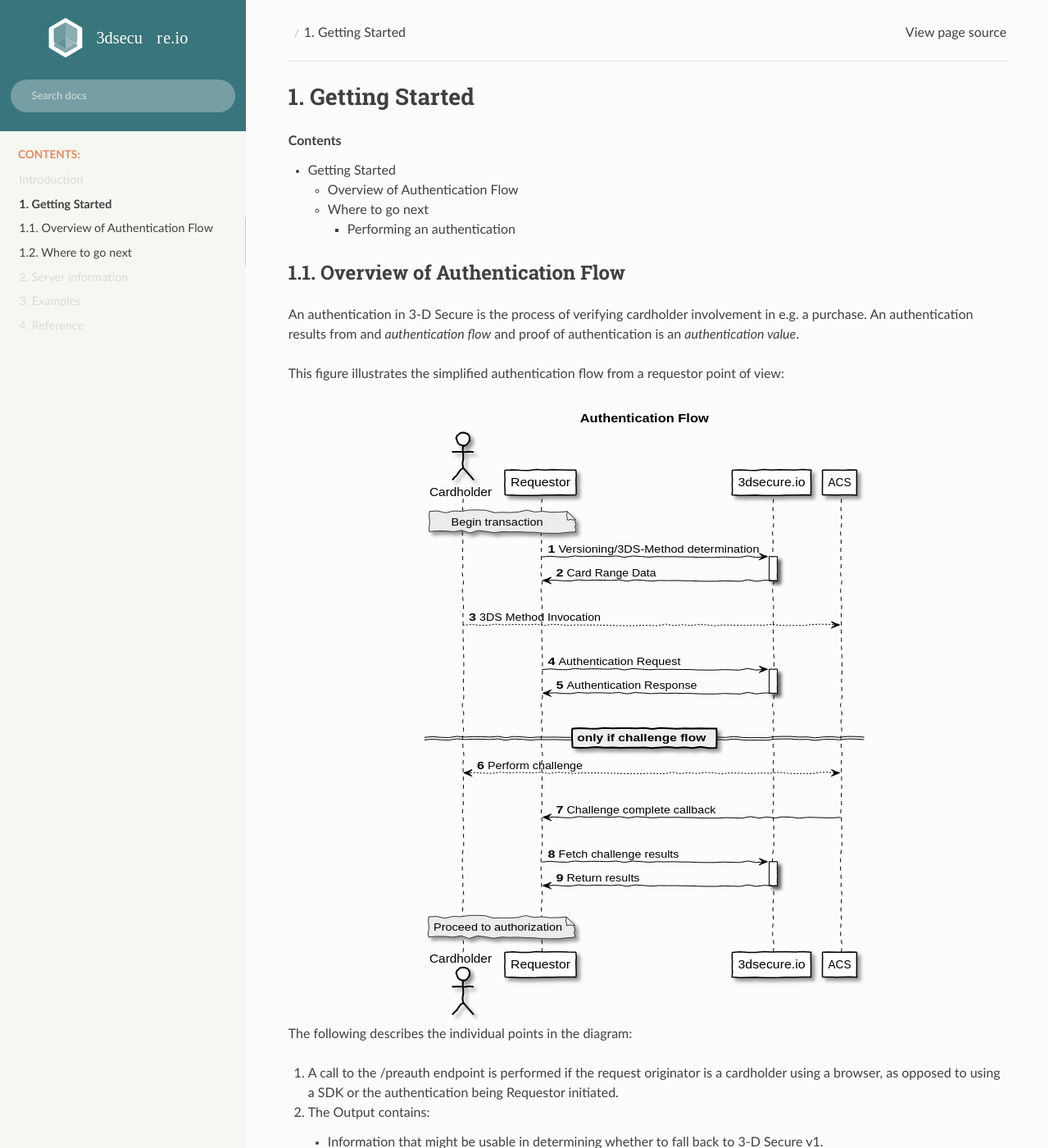
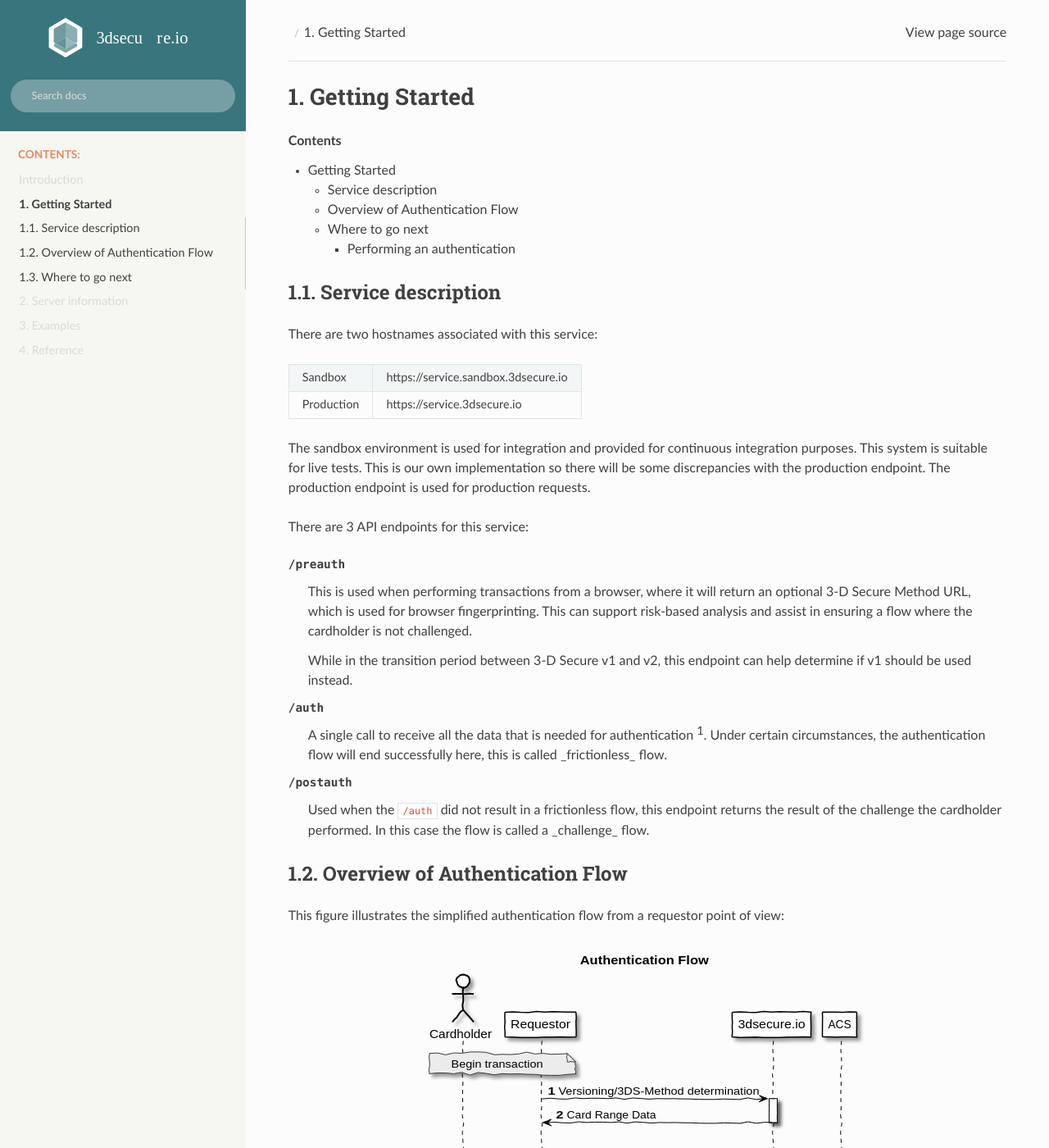
Before and after one commit to clearhaus/3DSv2-api-documentation, a Sphinx documentation site: the page built from source/getting-started.rst, in a window 1280 px wide and 1400 px high. Shown: the whole window at 82% size. Built offline with Sphinx 7.4.7 and the Read the Docs theme 2.0.0, drawn with Linux system fonts in a browser that asks for light colours; some of the changed text lies outside the part shown.

Commit message:
Minor text work in introduction.

```diff
--- a/source/getting-started.rst
+++ b/source/getting-started.rst
@@ -6,12 +6,46 @@ Getting Started
 
 .. contents::
 
+Service description
+===================
+
+There are two hostnames associated with this service:
+
++--------------+-------------------------------------+
+| Sandbox      | https://service.sandbox.3dsecure.io |
++--------------+-------------------------------------+
+| Production   | https://service.3dsecure.io         |
++--------------+-------------------------------------+
+
+The sandbox environment is used for integration and provided for continuous
+integration purposes. This system is suitable for live tests. This is our own
+implementation so there will be some discrepancies with the production
+endpoint.  The production endpoint is used for production requests.
+
+
+There are 3 API endpoints for this service:
+
+/preauth
+  This is used when performing transactions from a browser, where it will return an optional
+  3-D Secure Method URL, which is used for browser fingerprinting.
+  This can support risk-based analysis and assist in ensuring a flow where the cardholder is
+  not challenged.
+
+  While in the transition period between 3-D Secure v1 and v2, this endpoint
+  can help determine if v1 should be used instead.
+
+/auth
+  A single call to receive all the data that is needed for authentication [1]_.
+  Under certain circumstances, the authentication flow will end successfully here,
+  this is called _frictionless_ flow.
+
+/postauth
+  Used when the ``/auth`` did not result in a frictionless flow, this endpoint returns
+  the result of the challenge the cardholder performed.
+  In this case the flow is called a _challenge_ flow.
+
 Overview of Authentication Flow
 ===============================
-
-An authentication in 3-D Secure is the process of verifying cardholder
-involvement in e.g. a purchase. An authentication results from and
-*authentication flow* and proof of authentication is an *authentication value*.
 
 This figure illustrates the simplified authentication flow from a requestor
 point of view:
@@ -61,3 +95,5 @@ Performing an authentication
 3. If ``transStatus`` is ``C``, perform a :ref:`challenge-flow` on the cardholder device.
 4. Retrieve values from :ref:`postauth-endpoint` endpoint after
    challenge flow has completed.
+
+.. [1] Except for the 3-D Secure Method URL used for fingerprinting.
--- a/source/index.rst
+++ b/source/index.rst
@@ -19,6 +19,11 @@ If this is your first time here, please read this page.
 This is the documentation for `3dsecure.io`_, a 3-D Secure Server.  The
 implementation is a SAAS implementation, offering a language-agnostic HTTP API
 integration.
+
+A 3-D Secure Server is used for *cardholder authentication*.
+An authentication in 3-D Secure is the process of verifying cardholder
+involvement in e.g. a purchase. An authentication results from and
+*authentication flow* and proof of authentication is an *authentication value*.
 
 This service supports all active versions of 3-D Secure version 2 (``2.1.0``,
 ``2.2.0``) and we have tried to make the documentation work on it's own.
```
